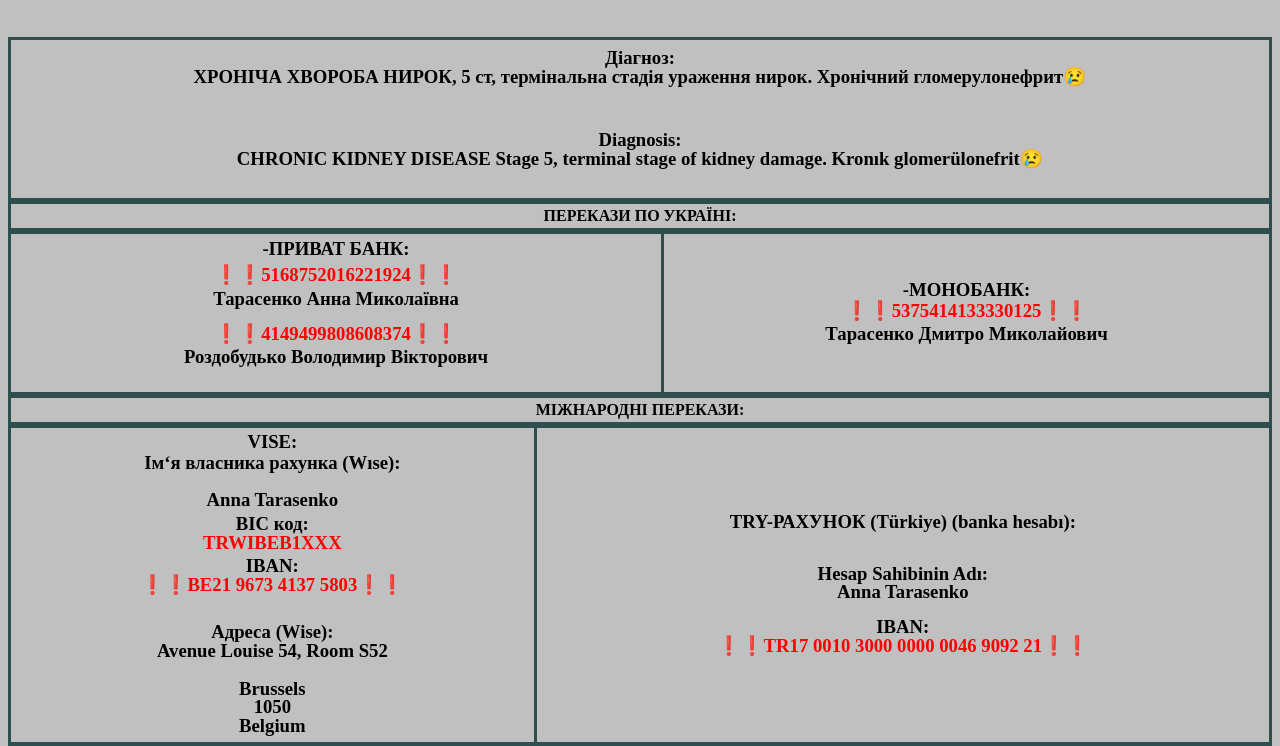
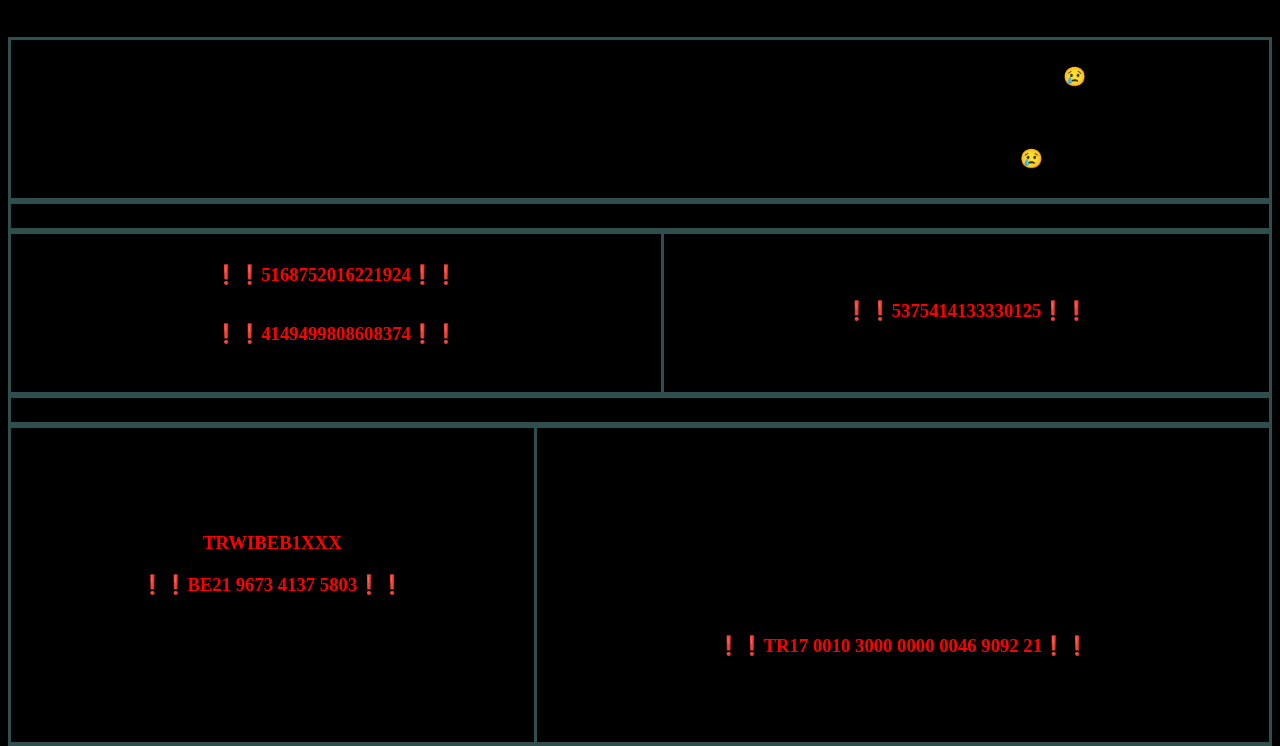
Before and after one commit to HelpVolodia/HelpVolodia.github.io, a plain HTML site: page index.html in a window 1280 px wide. Shown: the top 746 px of the page. Drawn offline with Linux system fonts and the light colour scheme.

Commit message:
Update index.html

```diff
--- a/index.html
+++ b/index.html
@@ -11,7 +11,7 @@
 			}
 		}
 		html{
-			background-color: #C0C0C0;
+			background-color: black;
 		}
 		.text_top{
 			margin-top: -15px;
```
